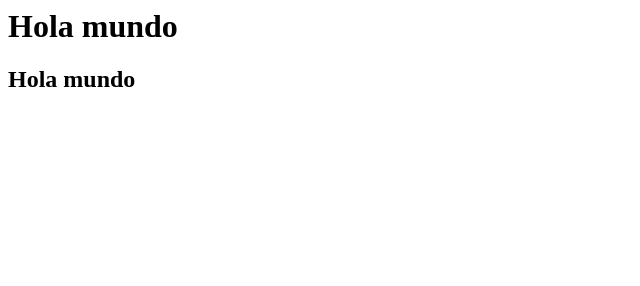
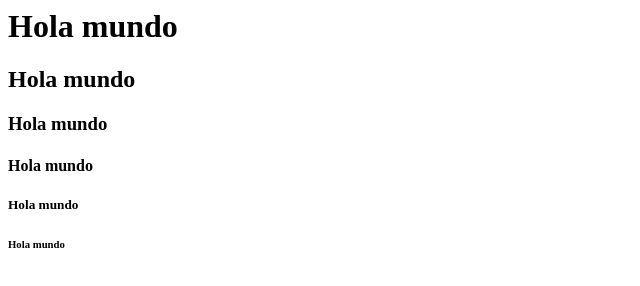
Before and after one commit to juanlima1/1EVAL_HTMLyCSS_AW_2smrc_JuanPabloLima, a plain HTML site: page index.html in a window 1280 px wide. Shown: the whole page, without its empty margins (0-640 px from the left). Drawn offline with Linux system fonts and the light colour scheme.

Commit message:
Update index.html

```diff
--- a/index.html
+++ b/index.html
@@ -1,2 +1,6 @@
 <h1>Hola mundo</h1>
 <h2>Hola mundo</h2>
+<h3>Hola mundo</h3>
+<h4>Hola mundo</h4>
+<h5>Hola mundo</h5>
+<h6>Hola mundo</h6>
```
